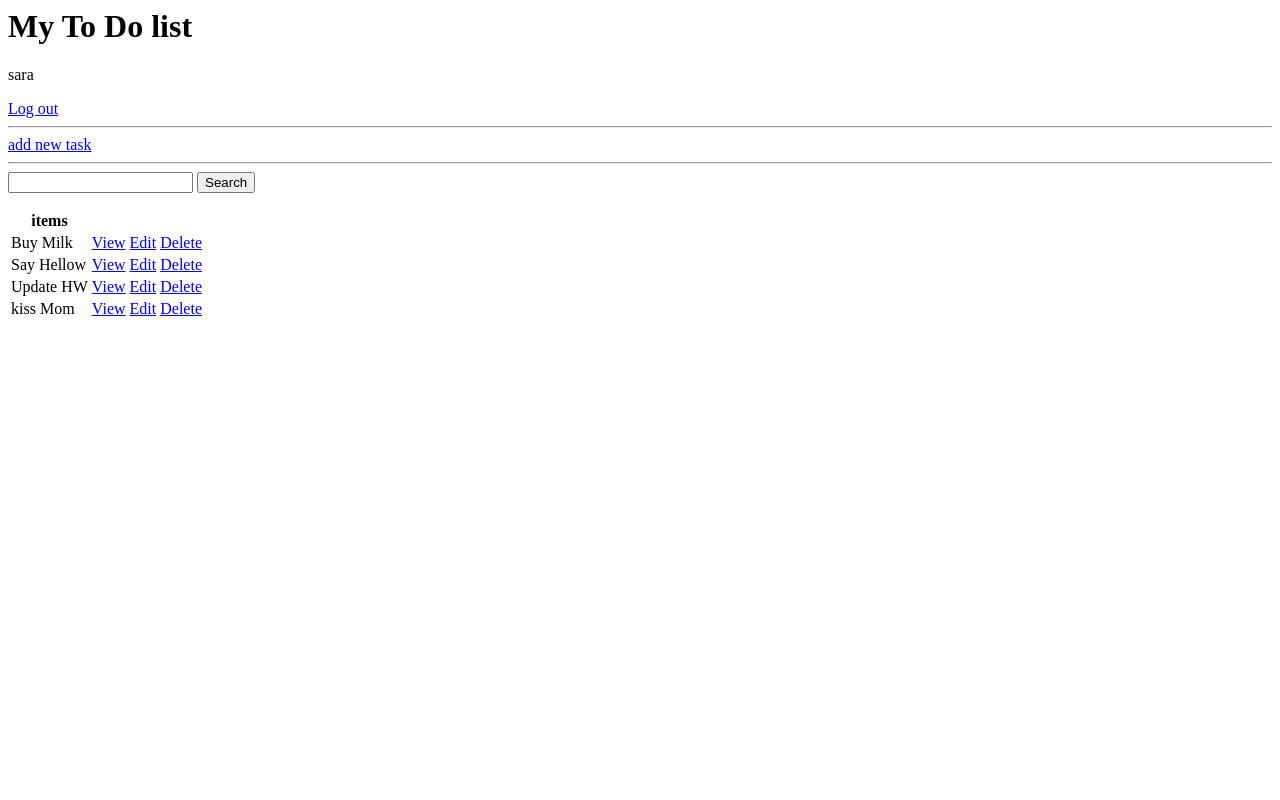
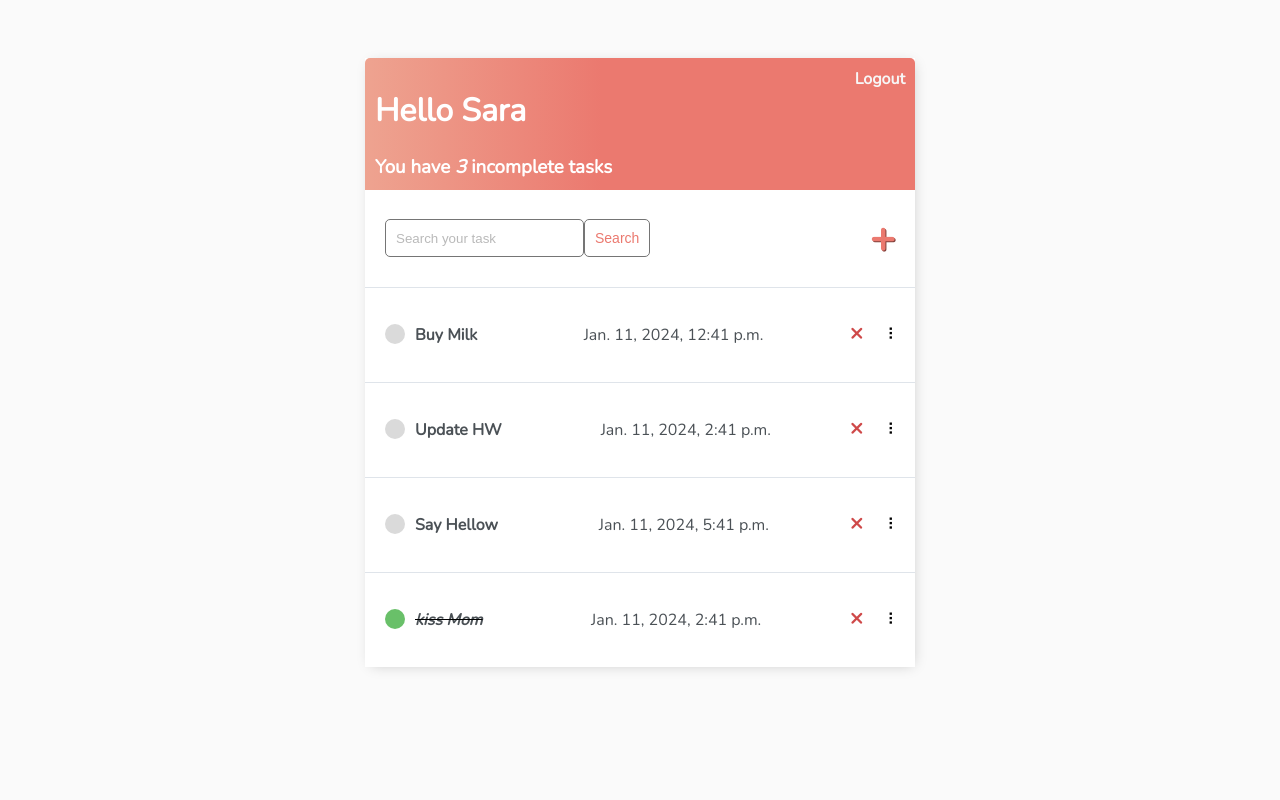
Before and after one commit to saragholamii/ToDoList_moreAdvanced, a Django app: page / in a window 1280 px wide. Run offline with Django 5.2, Linux system fonts and the light colour scheme; a user stored in the database is signed in; data comes from the database, SQL or seed files in the repository; both versions use the stored data as it was after the commit.

Commit message:
from end is done

```diff
--- a/ToDoList/login/templates/login/logoutPage.html
+++ /dev/null
@@ -1,6 +0,0 @@
-<h1>Are you sure you want to logout?</h1>
-
-<form method="post" action="{% url 'logout' %}">
-    {% csrf_token %}
-    <button type="submit">logout</button>
-</form>
--- /dev/null
+++ b/ToDoList/login/templates/login/main.html
@@ -0,0 +1,210 @@
+<!DOCTYPE html>
+<html lang="en">
+
+<head>
+    <meta charset="utf-8">
+    <meta name="description"
+        content="This is to do list implemented using Django by Dennis Ivy who is a full stack web developer.">
+
+    <meta http-equiv="X-UA-Compatible" content="IE=edge">
+    <title>To Do Items</title>
+    <meta name="description" content="">
+    <meta name="viewport" content="width=device-width, initial-scale=1">
+
+    <link rel="preconnect" href="https://fonts.gstatic.com">
+    <link href="https://fonts.googleapis.com/css2?family=Nunito:wght@200&display=swap" rel="stylesheet">
+
+    <style>
+        body {
+            background-color: #FAFAFA;
+            font-family: 'Nunito', sans-serif;
+            padding-top: 50px;
+        }
+
+        h1,
+        h2,
+        h3,
+        h4,
+        h5,
+        h6,
+            {
+            font-family: 'Raleway', sans-serif;
+        }
+
+        a,
+        p {
+            color: #4b5156
+        }
+
+        a {
+            font-weight: 600;
+        }
+
+        .container {
+            max-width: 550px;
+            margin: auto;
+            background-color: #fff;
+            -webkit-box-shadow: 2px 2px 13px -4px rgba(0, 0, 0, 0.21);
+            box-shadow: 2px 2px 13px -4px rgba(0, 0, 0, 0.21);
+        }
+
+        input {
+            outline: none;
+            border: none;
+        }
+
+        .header-bar {
+            display: flex;
+            justify-content: space-between;
+            color: #fff;
+            padding: 10px;
+            border-radius: 5px 5px 0 0;
+            background: linear-gradient(90deg, #EEA390 0%, #EB796F 43%, #EB796F 100%);
+        }
+
+        .header-bar a {
+            color: rgb(247, 247, 247);
+            text-decoration: none;
+        }
+
+        .task-wrapper {
+            display: flex;
+            align-items: center;
+            justify-content: space-between;
+            background-color: #fff;
+            border-top: 1px solid #dfe4ea;
+            overflow: hidden;
+        }
+
+        .task-title {
+            display: flex;
+            padding: 20px;
+        }
+
+        .task-title a {
+            text-decoration: none;
+            color: #4b5156;
+            margin-left: 10px;
+        }
+
+        .task-complete-icon {
+            height: 20px;
+            width: 20px;
+            background-color: rgb(105, 192, 105);
+            border-radius: 50%;
+        }
+
+        .task-incomplete-icon {
+            height: 20px;
+            width: 20px;
+            background-color: rgb(218, 218, 218);
+            border-radius: 50%;
+        }
+
+        .delete-link {
+            text-decoration: none;
+            font-weight: 900;
+            color: #cf4949;
+            font-size: 22px;
+            line-height: 0;
+            padding: 20px 0px;
+        }
+
+        /*Handle Classes*/
+
+        .handle {
+            display: inline-block;
+            padding: 20px 16px;
+            cursor: grab;
+            user-select: none;
+        }
+
+        .handle:after,
+        .handle:before {
+            display: block;
+            content: "";
+        }
+
+        .handle:active,
+        .handle:active:before,
+        .handle:active:after {
+            cursor: grabbing;
+        }
+
+        .dropArea {
+            background-color: #f1f2f6;
+            color: black;
+            border: #ced6e0 1px solid;
+        }
+
+        .selectedTask {
+            opacity: 0.6;
+        }
+
+
+        #add-link {
+            color: #EB796F;
+            text-decoration: none;
+            font-size: 42px;
+            text-shadow: 1px 1px #81413b;
+        }
+
+        #search-add-wrapper {
+            display: flex;
+            justify-content: space-between;
+            align-items: center;
+            padding: 20px;
+        }
+
+        @media screen and (max-width:320px) {
+            #search-add-wrapper {
+                padding: 10px;
+            }
+        }
+
+        input[type=text],
+        input[type=password],
+        textarea {
+            border: 1px solid #757575;
+            border-radius: 5px;
+            padding: 10px;
+            width: 90%;
+        }
+
+        label {
+            padding-top: 10px !important;
+            display: block;
+        }
+
+        ::placeholder {
+            font-weight: 300;
+            opacity: 0.5;
+        }
+
+        .button {
+            border: 1px solid #757575;
+            background-color: #FFF;
+            color: #EB796F;
+            padding: 10px;
+            font-size: 14px;
+            border-radius: 5px;
+            cursor: pointer;
+            text-decoration: none;
+        }
+
+        .card-body {
+            padding: 20px;
+        }
+    </style>
+</head>
+
+<body>
+
+    <div class="container">
+        {% block content %} {% endblock content %}
+    </div>
+
+</body>
+
+
+</html>
--- a/ToDoList/login/templates/login/task_list.html
+++ b/ToDoList/login/templates/login/task_list.html
@@ -1,39 +1,83 @@
-<h1>My To Do list</h1>
+{% extends 'login/main.html' %}
 
-{% if request.user.is_authenticated %}
-  <p>{{ request.user }}</p>
-  <a href="{% url 'logout' %}">Log out</a>
-{% else %}
-  <a href="{% url 'login' %}">Log in</a>
-{% endif %}
+{% block content %}
 
-<hr />
+<div class="header-bar">
+  <div>
+      <h1>Hello {{request.user|title}}</h1>
+      <h3 style="margin:0">You have <i>{{count}}</i> incomplete task{{ count|pluralize:"s" }}</h3>
+  </div>
 
-<a href="{% url 'task-create' %}">add new task</a>
+  {% if request.user.is_authenticated %}
+  <a href="{% url 'logout' %}">Logout</a> {% else %}
+  <a href="{% url 'login' %}">Login</a> {% endif %}
+</div>
 
-<hr>
+<div id="search-add-wrapper">
+    <form method="GET" style="display: flex;">
+        <input type='text' name='search-area' placeholder="Search your task" value="{{search_input}}">
+        <input class="button" type="submit" value='Search'>
+    </form>
+    {% if tasks|length > 0 %}
+    <a id="add-link" href="{% url 'task-create' %}">&#x2b;</a>
+    {% endif %}
+</div>
 
-<form method="GET" action="">
-    <input type="text" name="search-area" value="{{searchItem}}">
-    <input type="submit" value="Search">
-</form>
 
-<table>
-  <tr>
-    <th>items</th>
-    <th></th>
-    <th></th>
-  </tr>
+<div id="tasklist" class="task-items-wrapper">
+    {% for task in tasks %}
+        {% if not task.complete %}
+            <div class="task-wrapper" data-position="{{task.pk}}">
+                <div class="task-title">
+                    <div class="task-incomplete-icon"></div>
+                    <a href="{% url 'task-update' task.id %}">{{task}}</a>
+                </div>
 
-  {% for task in tasks %}
-    <tr>
-      <td>{{ task }}</td>
-      <td><a href="{% url 'task' task.id %}">View</a></td>
-      <td><a href="{% url 'task-update' task.id %}">Edit</a></td>
-      <td><a href="{% url 'task-delete' task.id %}">Delete</a></td>
-    </tr>
+                <div class="task-title">
+                    <p>{{task.due}}</p>
+                </div>
 
-    {% empty %}
-    <h3>No tasks</h3>
-  {% endfor %}
-</table>
+                <div class="task-controls">
+                    <a class="delete-link" href="{% url 'task-delete' task.id %}">&#215;</a>
+                    <span class="handle">&nbsp;&#10247;</span>
+                </div>
+            </div>
+
+        {% endif %}
+
+        {% empty %}
+        <div style="text-align: center; padding-bottom: 10px; line-height: 1em;">
+            <h3>No new tasks are created.</h3>
+            <h3>Create a <a style="text-decoration: none; color: #e53935;" href="{% url 'task-create' %}">New task</a> ! </h3>
+        </div>
+    {% endfor %}
+</div>
+
+<div id="tasklist" class="task-items-wrapper">
+    {% for task in tasks %}
+        {% if task.complete %}
+            <div class="task-wrapper" data-position="{{task.pk}}">
+
+                <div class="task-title">
+                    <div class="task-complete-icon"></div>
+                    <i><s><a href="{% url 'task-update' task.id %}">{{task}}</a></s></i>
+                </div>
+
+                <div class="task-title">
+                    <p>{{task.due}}</p>
+                </div>
+
+                <div class="task-controls">
+                    <a class="delete-link" href="{% url 'task-delete' task.id %}">&#215;</a>
+                    <span class="handle">&nbsp;&#10247;</span>
+                </div>
+
+            </div>
+        {% endif %}
+    {% endfor %}
+</div>
+
+
+
+
+{% endblock content %}
--- a/ToDoList/login/views.py
+++ b/ToDoList/login/views.py
@@ -43,7 +43,7 @@ class TaskList(LoginRequiredMixin, ListView):
 
     def get_context_data(self, **kwargs: Any):
         context = super().get_context_data(**kwargs)
-        context['tasks'] = context['tasks'].filter(user=self.request.user)
+        context['tasks'] = context['tasks'].filter(user=self.request.user).order_by('due')
         context['count'] = context['tasks'].filter(complete=False).count()
 
         searchItem = self.request.GET.get('search-area') or ""
```
Also changed, not shown: ToDoList/login/templates/login/loginPage.html (+14 -7 lines), ToDoList/login/templates/login/register.html (+23 -7 lines), ToDoList/login/templates/login/task_confirm_delete.html (+14 -6 lines), ToDoList/login/templates/login/task_form.html (+17 -7 lines), ToDoList/db.sqlite3.
